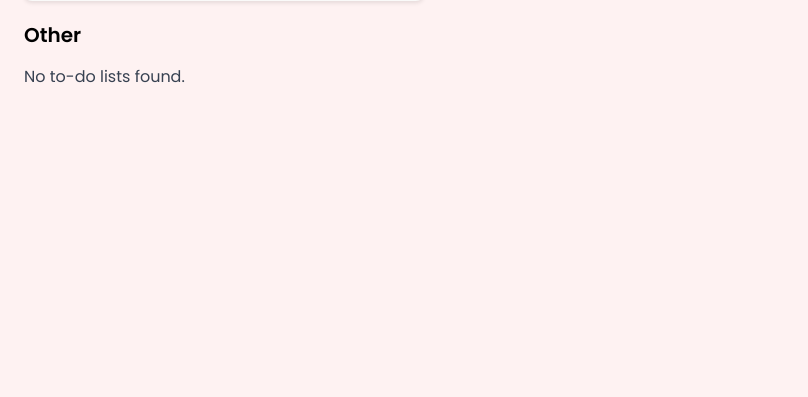
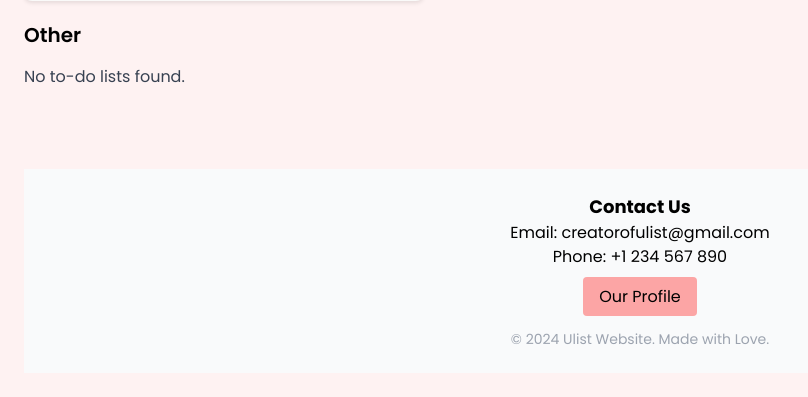
Before and after one commit to Audreyy5/UTSWEBPROG_LAB_GROUP2, a PHP site: page /dashboard.php in a window 1280 px wide. Shown: the part 813-1210 px from the top of the page, without its empty margins (0-808 px from the left). Before the commit the page ends 896 px from the top, so only its background shows below. Run offline with PHP 8.4, Linux system fonts and the light colour scheme; a user stored in the database is signed in; data comes from the database, SQL or seed files in the repository; some libraries are stand-ins or nearby versions.

Commit message:
footer dashboard

```diff
--- a/UTS_LAB/php/dashboard.php
+++ b/UTS_LAB/php/dashboard.php
@@ -201,6 +201,19 @@ foreach ($lists as $list) {
             <?php endif; ?>
         </div>
     </div>
+    <footer class="bg-gray-50 text-black py-6 mt-20">
+        <div class="max-w-6xl mx-auto px-4 text-center">
+            <div class="mb-4">
+                <h3 class="font-bold text-lg">Contact Us</h3>
+                <p>Email: creatorofulist@gmail.com</p>
+                <p>Phone: +1 234 567 890</p>
+            </div>
+            <a href="profil.php" class="bg-red-300 text-black px-3 py-2 md:px-4 rounded hover:text-red-900 ">Our Profile</a>
+            <div class="text-sm text-gray-400 mt-5">
+                &copy; 2024 Ulist Website. Made with Love.
+            </div>
+        </div>
+    </footer>
 
 </body>
 
```
Also changed, not shown: 2 other files.
